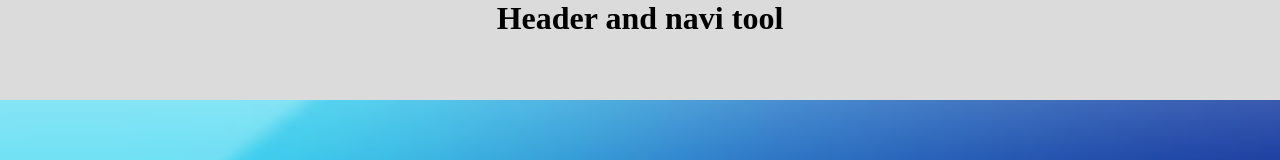
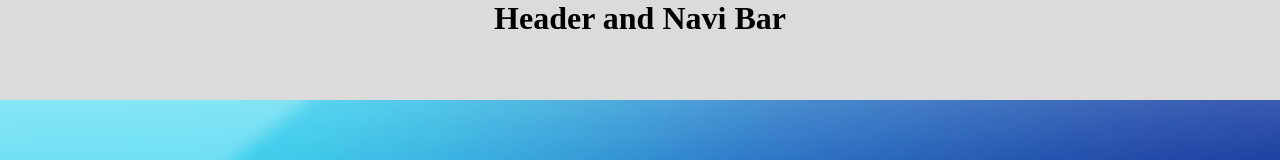
Before and after one commit to buddyphx/buddyphx.github.io, a plain HTML site: page page2.html in a window 1280 px wide. Shown: the top 160 px of the page. Drawn offline with nearby package versions, Linux system fonts and the light colour scheme; a web font is replaced by a local one.

Commit message:
page2.html

```diff
--- a/page2.html
+++ b/page2.html
@@ -16,7 +16,7 @@
 
     <div id="container">
       <header>
-        <h1>Header and navi tool</h1>
+        <h1>Header and Navi Bar</h1>
       </header>
 
       <div id="banner">
```
